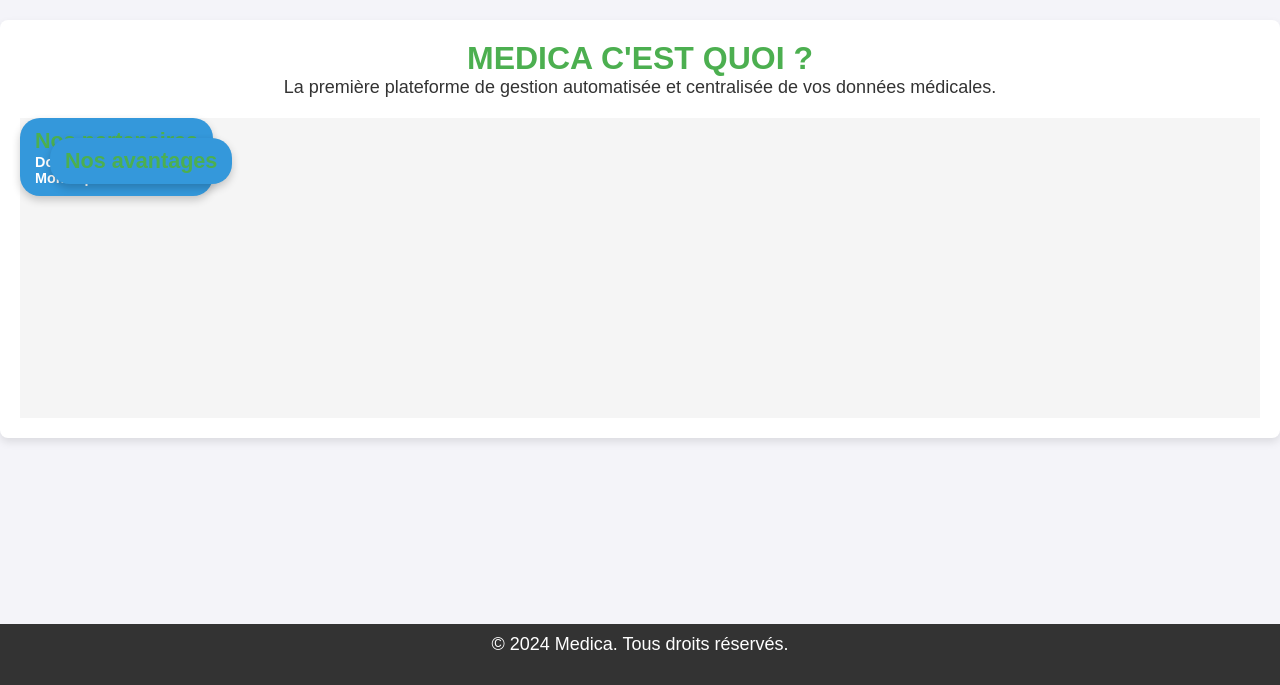
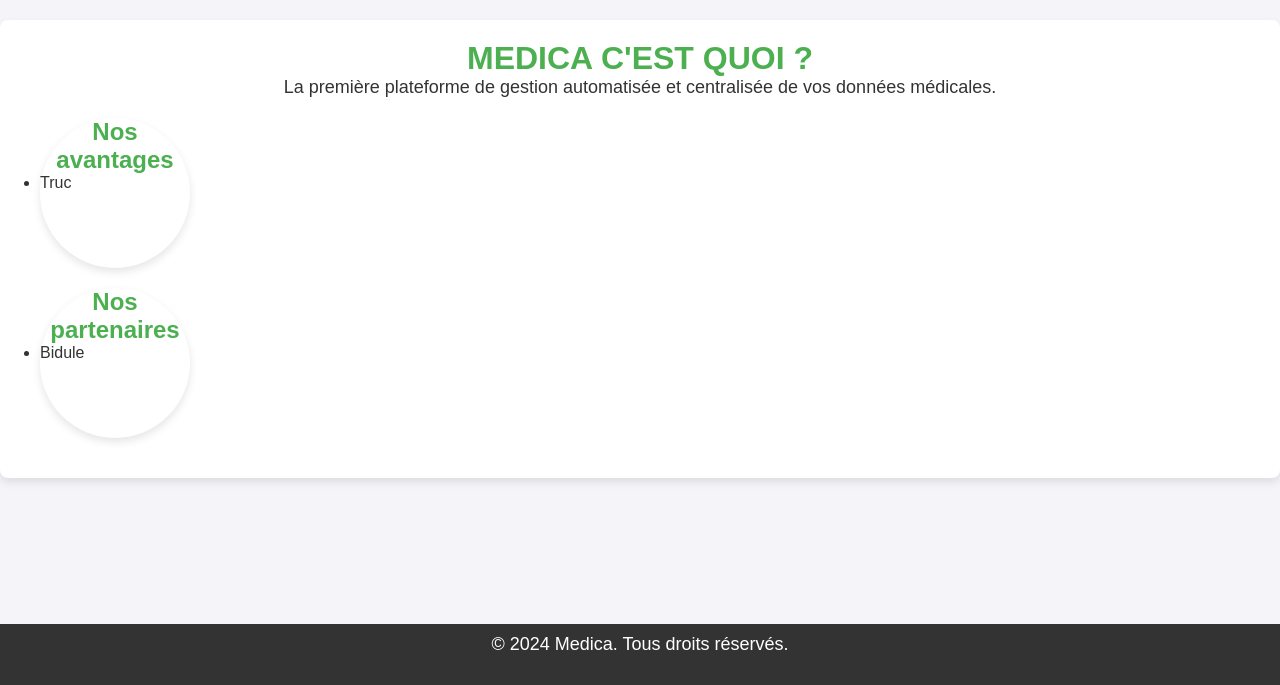
Before and after one commit to Paul-Passeron/ChallengeEntreprendre, a Flask app: template src/templates/index.html in a window 1280 px wide. Shown: the part 115-800 px from the top of the page. Run offline with Flask 3, Linux system fonts and the light colour scheme; the template is opened without the code that fills it, so the values that code supplies are empty.

Commit message:
added bubble

```diff
--- a/src/static/css/style.css
+++ b/src/static/css/style.css
@@ -200,44 +200,38 @@ form button:hover {
     background-color: #666;
 }
 
-/* Style du conteneur */
-.container {
+.bubble {
+    width: 150px;
+    height: 150px;
+    border-radius: 50%;
+    background-color: #fff;
+    box-shadow: 0 4px 8px rgba(0,0,0,0.1);
     position: relative;
-    width: 100%;
-    height: 300px;
-    background-color: #f5f5f5;
-}
+    margin: 20px;
+  }
 
-/* Style du contenu principal */
-.content {
-    padding: 20px;
-    font-size: 1.2em;
-}
+  .bubble:before {
+    content: '';
+    position: absolute;
+    top: 50%;
+    left: 50%;
+    transform: translate(-50%, -50%);
+    width: 100px;
+    height: 100px;
+    border-radius: 50%;
+    background-color: #e9f5fe;
+    z-index: -1;
+  }
 
-/* Style des pastilles flottantes */
-.pastille {
+  .bubble:after {
+    content: '';
     position: absolute;
-    padding: 10px 15px;
-    background-color: #3498db;
-    color: white;
-    border-radius: 20px;
-    font-size: 0.9em;
-    font-weight: bold;
-    box-shadow: 0 4px 8px rgba(0, 0, 0, 0.2);
-}
-
-/* Positionnement des pastilles */
-.pastille:nth-child(2) {
-    top: 20px;
-    left: 30px;
-}
-
-.pastille:nth-child(3) {
-    top: 100px;
-    left: 150px;
-}
-
-.pastille:nth-child(4) {
-    top: 200px;
-    left: 250px;
-}
+    top: 50%;
+    left: 50%;
+    transform: translate(-50%, -50%);
+    width: 50px;
+    height: 50px;
+    border-radius: 50%;
+    background-color: #e9f5fe;
+    z-index: -2;
+  }
--- a/src/templates/index.html
+++ b/src/templates/index.html
@@ -6,18 +6,16 @@
   La première plateforme de gestion automatisée et centralisée de vos données
   médicales.
 </p>
-<div class="container">
-  <div class="pastille">
-    <h2>Nos partenaires</h2>
-    <ul>
-      Doctolib
-    </ul>
-    <ul>
-      Mon espace santé
-    </ul>
-  </div>
-  <div class="pastille">
-    <h2>Nos avantages</h2>
-  </div>
+<div class="bubble">
+  <h2>Nos avantages</h2>
+  <ul>
+    <li>Truc</li>
+  </ul>
+</div>
+<div class="bubble">
+  <h2>Nos partenaires</h2>
+  <ul>
+    <li>Bidule</li>
+  </ul>
 </div>
 {% endblock %}
```
